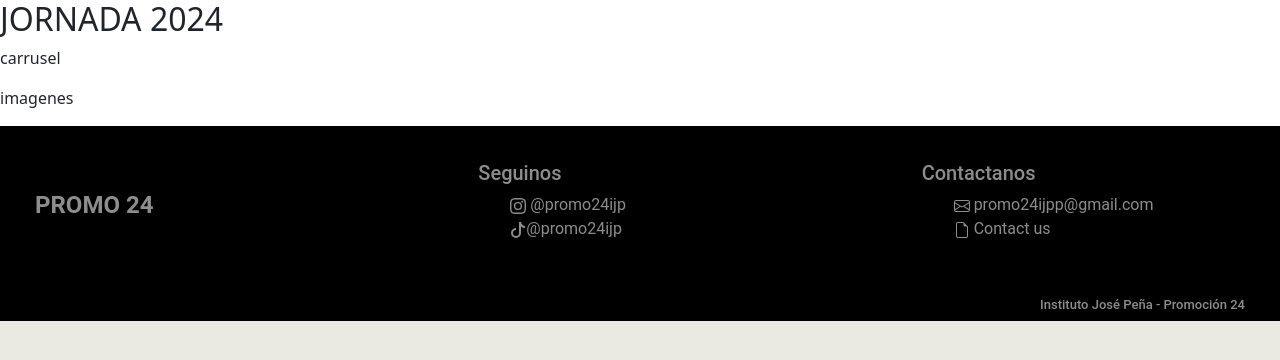
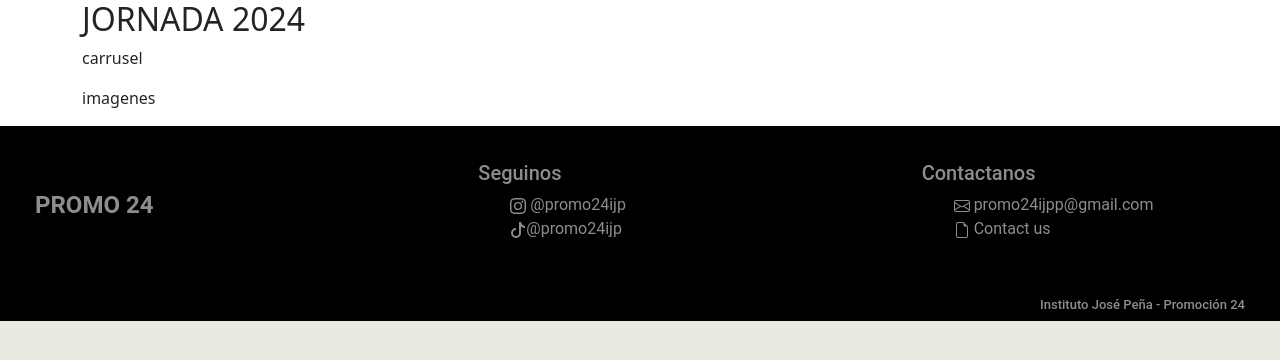
Before and after one commit to MateoAraujo5935/paginajornada, a PHP site: page / in a window 1280 px wide. Shown: the top 360 px of the page. Run offline with PHP 8.4, Linux system fonts and the light colour scheme.

Commit message:
sports v1

```diff
--- a/pages/home.php
+++ b/pages/home.php
@@ -1,5 +1,7 @@
+<section class="container">
 <h2>JORNADA 2024</h2>
 <p>carrusel
 </p>
 <p>imagenes
 </p>
+</section>
```
